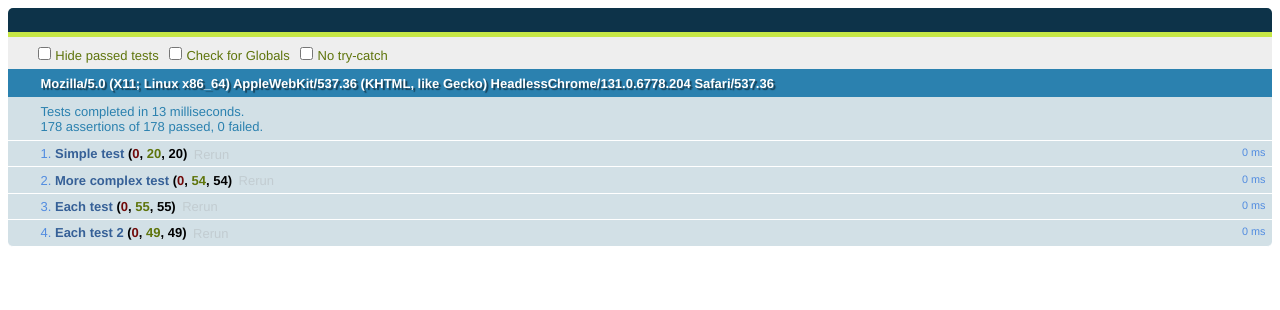
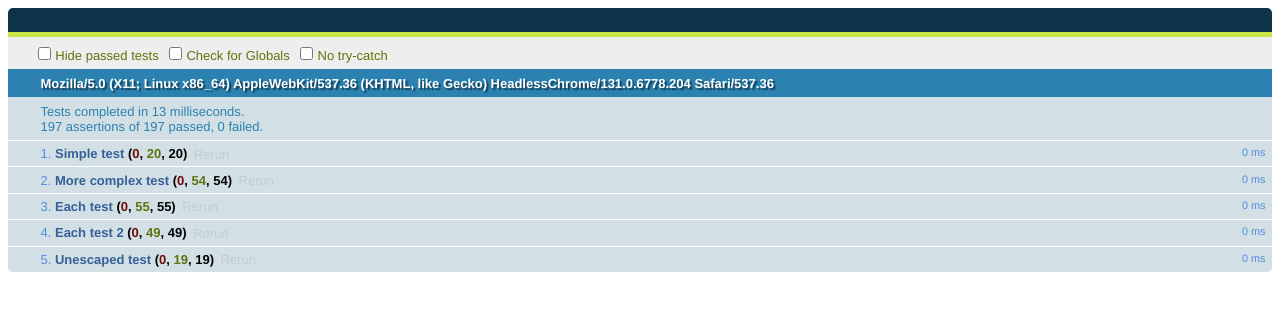
Before and after one commit to hoho/conkitty, a website: page test/index.html in a window 1280 px wide. Drawn offline with Linux system fonts and the light colour scheme.

Commit message:
Unescaped strings support.

```diff
--- a/bower.json
+++ b/bower.json
@@ -1,6 +1,6 @@
 {
   "name": "conkitty",
-  "version": "0.1.0",
+  "version": "0.1.1",
   "homepage": "https://github.com/hoho/conkitty",
   "authors": [
     "Marat Abdullin <dakota@brokenpipe.ru>"
--- a/conkitty.js
+++ b/conkitty.js
@@ -1,5 +1,5 @@
 /*!
- * conkitty v0.1.0, https://github.com/hoho/conkitty
+ * conkitty v0.1.1, https://github.com/hoho/conkitty
  * Copyright 2013 Marat Abdullin
  * Released under the MIT license
  */
@@ -478,12 +478,34 @@ var conkittyCompile;
 
             return {index: index, col: i, expr: expr};
         } else if (line[i] === '"' || line[i] === "'") {
+            var longStr = line.substring(i, i + 3),
+                temp,
+                noesc;
+
+            if (longStr !== '"""' && longStr !== "'''") {
+                longStr = null;
+            } else {
+                i += 2;
+                noesc = true;
+            }
+
             inString = line[i];
             expr.push(line[i++]);
 
             while (i < line.length && inString) {
                 if (line[i] === inString && line[i - 1] !== '\\') {
-                    inString = false;
+                    temp = line.substring(i, i + 3);
+
+                    if (!longStr || longStr === temp) {
+                        inString = false;
+                        if (longStr) {
+                            i += 2;
+                        }
+                        expr.push(line[i++]);
+                        break;
+                    } else {
+                        expr.push('\\');
+                    }
                 }
 
                 expr.push(line[i++]);
@@ -503,7 +525,7 @@ var conkittyCompile;
 
             conkittyCheckExpression(expr);
 
-            return {index: index, col: i, expr: expr};
+            return {index: index, col: i, expr: expr, noesc: noesc};
         } else {
             if (line[i] !== '(') {
                 conkittyError(index, i, "Illegal symbol '" + line[i] + "'");
@@ -648,7 +670,7 @@ var conkittyCompile;
         addIndent(ret, stack.length);
         ret.push('.text(');
         ret.push(expr.expr);
-        ret.push(')\n');
+        ret.push((expr.noesc ? ', true' : '') + ')\n');
 
         stack[stack.length - 1].end = false;
 
--- a/package.json
+++ b/package.json
@@ -1,6 +1,6 @@
 {
   "name": "conkitty",
-  "version": "0.1.0",
+  "version": "0.1.1",
   "description": "Concat.js Template Engine",
   "main": "conkitty",
   "directories": {
--- a/test/3rdparty/concat.js
+++ b/test/3rdparty/concat.js
@@ -1,5 +1,5 @@
 /*!
- * concat.js v0.6.1, https://github.com/hoho/concat.js
+ * concat.js v0.6.2, https://github.com/hoho/concat.js
  * (c) 2013 Marat Abdullin, MIT license
  */
 (function(document, undefined) {
@@ -296,12 +296,24 @@
         args[0][applyString](this, curArgs);
     });
 
-    i('text', function(item, index, arr, args/**/, text) {
+    i('text', function(item, index, arr, args/**/, text, el) {
         text = args[0];
         text = isFunction(text) ? text[applyString](this, curArgs) : text;
 
         if (text !== undefined) {
-            this[appendChildString](document.createTextNode(text));
+            if (args[1]) {
+                el = document.createElement('p');
+                el.innerHTML = text;
+                el = el.firstChild;
+                while (el) {
+                    // Use text variable as a temporary variable.
+                    text = el.nextSibling;
+                    this[appendChildString](el);
+                    el = text;
+                }
+            } else {
+                this[appendChildString](document.createTextNode(text));
+            }
         }
 
     });
--- a/test/index.html
+++ b/test/index.html
@@ -95,6 +95,12 @@ eachtest2 arg
                         (key + ' = ' + val)
                 "|"
 
+unescaped
+    div
+        @aa """s"<>ss"""
+        ATTR '''he''' '''ha'''
+    """<p>"hello"</p>"""
+    '''<a>'world'</a>'''
 </script>
 <script src="../browser.js"></script>
 <script src="test.js"></script>
--- a/test/test.js
+++ b/test/test.js
@@ -176,3 +176,21 @@ test('Each test 2', function() {
 
     container.innerHTML = '';
 });
+
+test('Unescaped test', function() {
+    var container = document.getElementById('container');
+
+    $C(container).callTemplate('unescaped').end();
+
+    domEqual(domToArray(container), [
+        {name: 'div', attr: {aa: 's"<>ss', he: 'ha'}, children: []},
+        {name: 'p', children: [
+            '"hello"'
+        ]},
+        {name: 'a', children: [
+            '\'world\''
+        ]}
+    ]);
+
+    container.innerHTML = '';
+});
```
